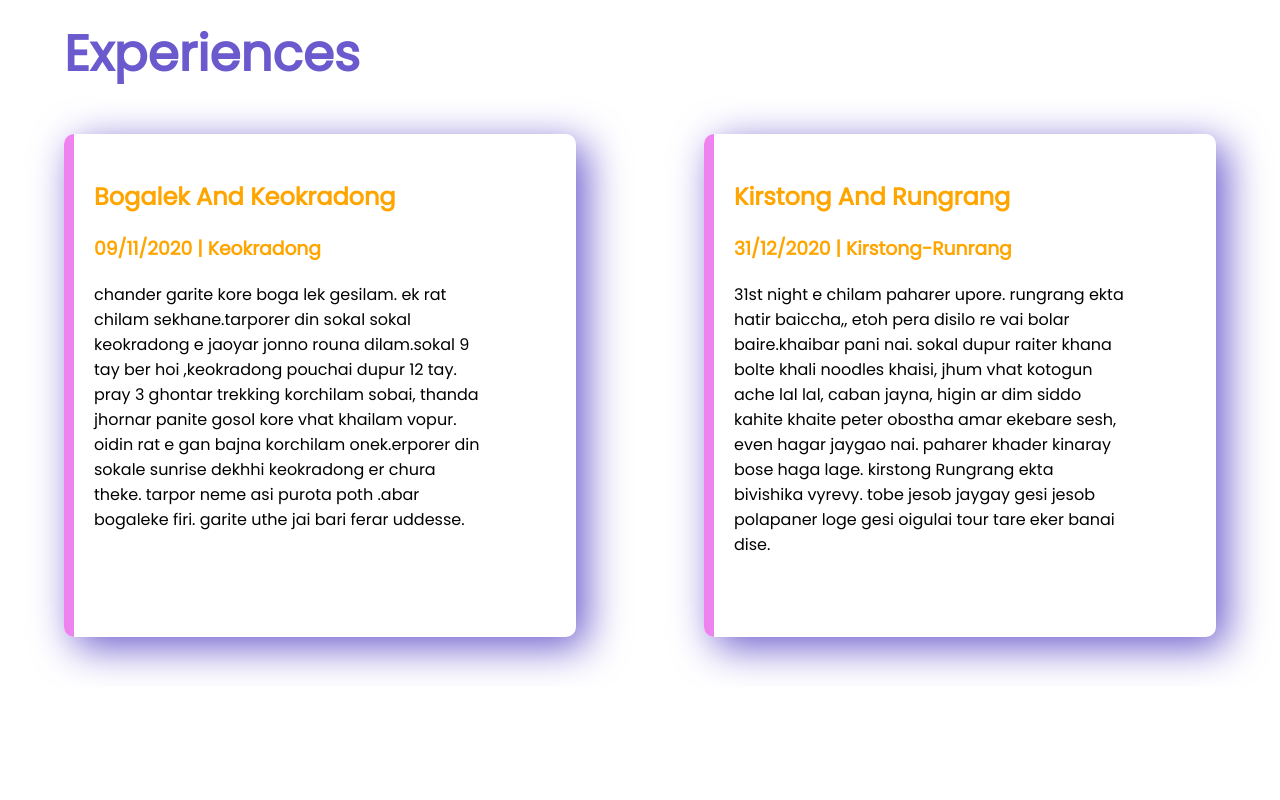
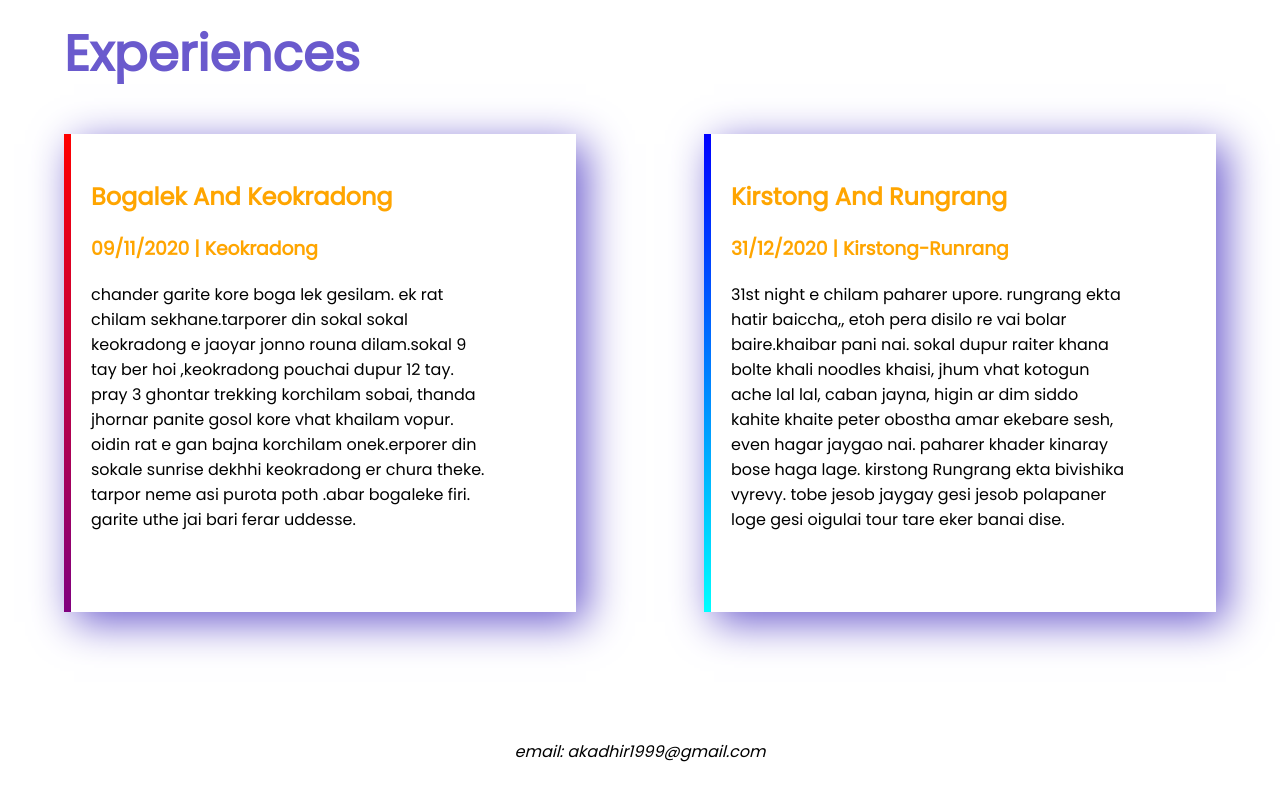
Before and after one commit to Adhir-kundu/developer-portfolio, a plain HTML site: page index.html in a window 1280 px wide. Shown: the part 1347-2147 px from the top of the page. Before the commit the page ends 2034 px from the top, so only its background shows below. Drawn offline with Linux system fonts and the light colour scheme.

Commit message:
completed

```diff
--- a/index.html
+++ b/index.html
@@ -46,13 +46,14 @@
 
             <div class="flexible-container">
 
-                <div class="half-width box-shadow">
+                <div id="firstbox" class="half-width box-shadow">
                     <h2 class="orange-color"> Bogalek And Keokradong</h2>
                     <h3 class="orange-color">09/11/2020 | Keokradong</h3>
                     <p>chander garite kore boga lek gesilam. ek rat chilam sekhane.tarporer din sokal sokal keokradong e jaoyar jonno rouna dilam.sokal 9 tay ber hoi ,keokradong pouchai dupur 12 tay. pray 3 ghontar trekking korchilam sobai, thanda jhornar panite gosol kore vhat khailam vopur. oidin rat e gan bajna korchilam onek.erporer din sokale sunrise dekhhi keokradong er chura theke. tarpor neme asi purota poth .abar bogaleke firi. garite uthe jai bari ferar uddesse.
                     </p>
                 </div>
-                <div class="half-width box-shadow">
+                <div id="gradient" class="half-width box-shadow">
+
                     <h2 class="orange-color">Kirstong And Rungrang</h2>
                     <h3 class="orange-color">31/12/2020 | Kirstong-Runrang</h3>
 
@@ -64,6 +65,8 @@
 
 
     </section>
+    <footer><p> <i> email: akadhir1999@gmail.com</i></p></footer>
+
 
 </body>
 </html>
--- a/style.css
+++ b/style.css
@@ -59,6 +59,19 @@ h1{
     margin-left: 5%;
     margin-right: 5%;
     padding-left: 20px;
-    border-radius: 10px;
-    border-left: 10px solid violet;
 }
+#gradient{
+    border-left: 7px solid;
+    border-image: linear-gradient(blue, cyan);
+    border-image-slice: 1;
+}
+#firstbox{
+    border-left: 7px solid;
+    border-image: linear-gradient(red, purple);
+    border-image-slice: 1;
+}
+footer p{
+    text-align: center;
+    padding-top: 6%;
+    padding-bottom: 2%;
+}
```
